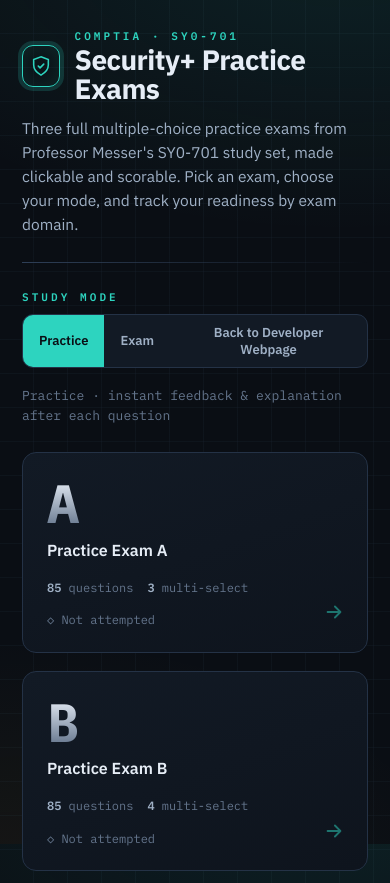
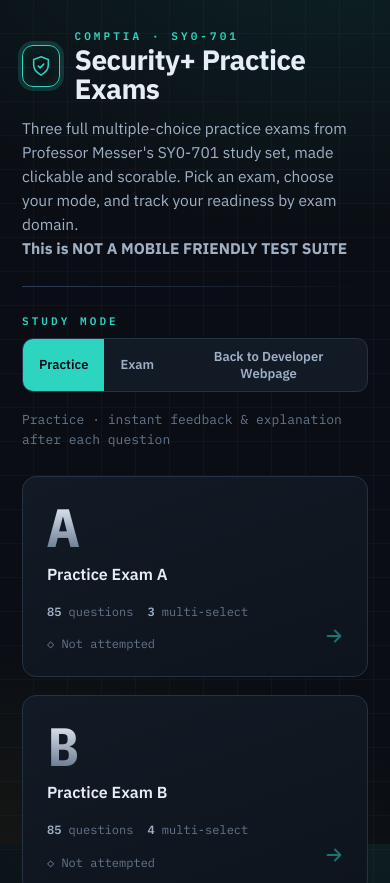
Before and after one commit to LogiDaBear/LePortfolioNumbiTwah, a website: page tests.html in a window 390 px wide. Shown: the top 883 px of the page. Drawn offline with Linux system fonts and the light colour scheme.

Commit message:
warning about mobile friendly for test page

```diff
--- a/tests.html
+++ b/tests.html
@@ -237,7 +237,7 @@ h1{font-size:clamp(28px,4.6vw,44px);font-weight:700;letter-spacing:-.02em;line-h
       <h1>Security+ Practice Exams</h1>
     </div>
   </div>
-  <p class="sub">Three full multiple-choice practice exams from Professor Messer's SY0-701 study set, made clickable and scorable. Pick an exam, choose your mode, and track your readiness by exam domain.</p>
+  <p class="sub">Three full multiple-choice practice exams from Professor Messer's SY0-701 study set, made clickable and scorable. Pick an exam, choose your mode, and track your readiness by exam domain.<br><b>This is NOT A MOBILE FRIENDLY TEST SUITE</b></p>
 
   <div class="divider"></div>
 
```
Also changed, not shown: index.html (+1 -0 lines).
